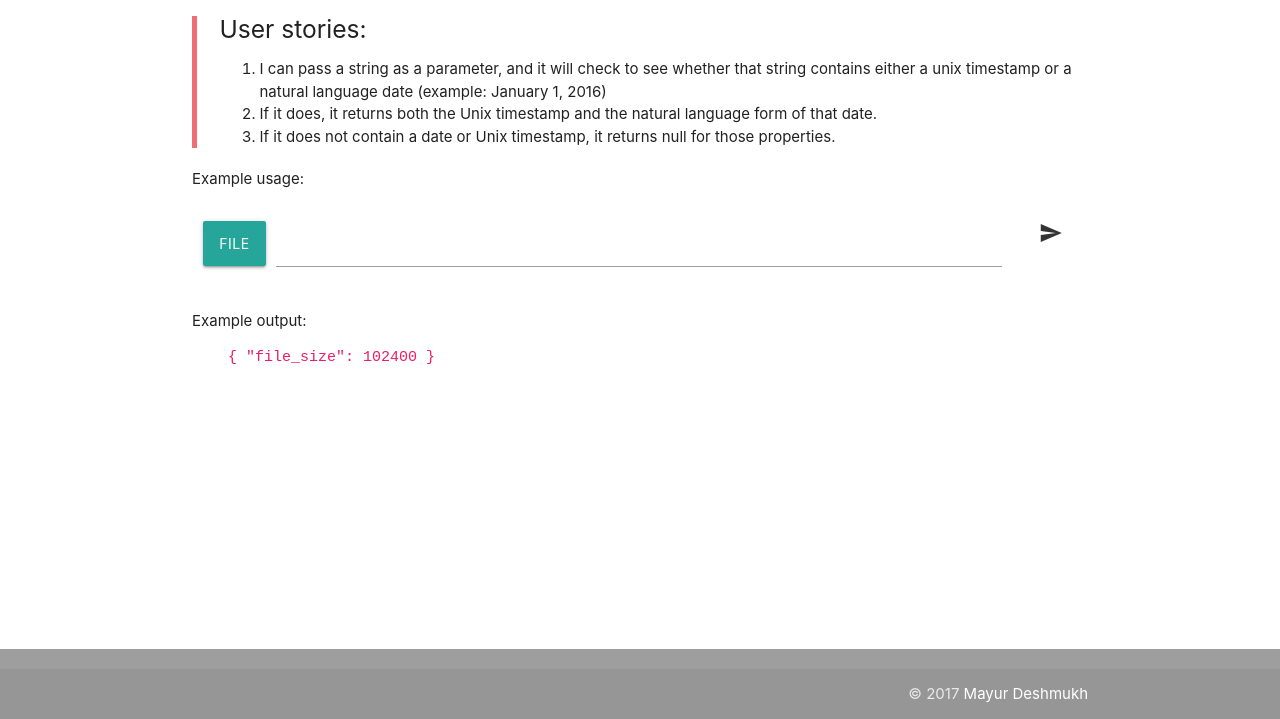
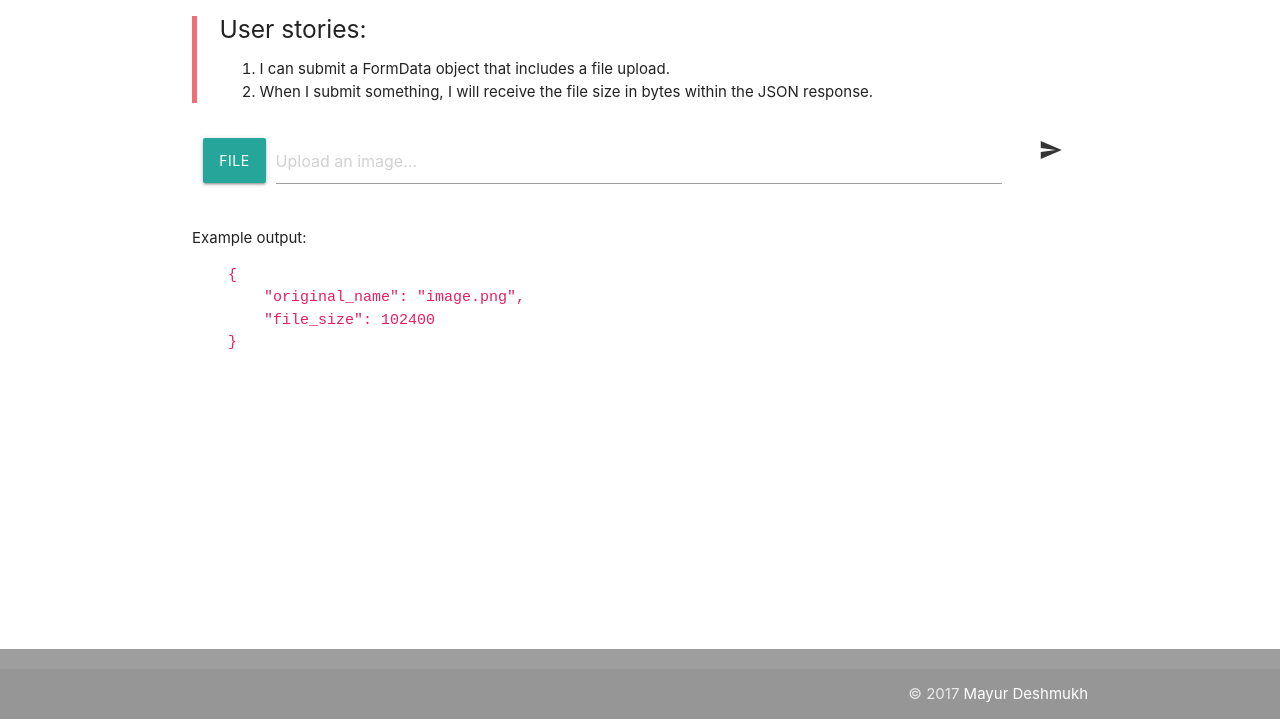
Before and after one commit to deshmukhmayur/fcc-file-metadata-microservice, a website: page public/index.html in a window 1280 px wide. Shown: the part 81-800 px from the top of the page. Drawn offline with nearby package versions, Linux system fonts and the light colour scheme.

Commit message:
😀⛑ Updated with Glitch. Minor changes to the HTML

```diff
--- a/index.js
+++ b/index.js
@@ -1,11 +1,8 @@
 var path = require('path');
 var express = require('express');
 var upload = require('multer')({ dest: 'uploads/' });
-var env = require('node-env-file');
 
 var app = express();
-
-env(__dirname + '/.env');
 
 // to prettify JSON output
 app.set('json spaces', 40);
--- a/package.json
+++ b/package.json
@@ -27,7 +27,6 @@
   "homepage": "https://github.com/deshmukhmayur/fcc-file-metadata-microservice#readme",
   "dependencies": {
     "express": "^4.15.3",
-    "node-env-file": "^0.1.8",
     "multer": "^1.3.0"
   }
 }
--- a/public/index.html
+++ b/public/index.html
@@ -32,23 +32,19 @@
     <blockquote>
       <h5>User stories:</h5>
       <ol>
-        <li>I can pass a string as a parameter, and it will check to see whether that string contains either a unix timestamp or a natural language date (example: January 1, 2016)</li>
-        <li>If it does, it returns both the Unix timestamp and the natural language form of that date.</li>
-        <li>If it does not contain a date or Unix timestamp, it returns null for those properties.</li>
+        <li>I can submit a FormData object that includes a file upload.</li>
+        <li>When I submit something, I will receive the file size in bytes within the JSON response.</li>
       </ol>
     </blockquote>
-    <p>
-      Example usage:
-    </p>
     <form method="POST" enctype="multipart/form-data" action="/upload">
       <div class="row">
         <div class="file-field input-field col s11">
-          <div class="btn">
+          <div class="btn waves-effect">
             <span>File</span>
             <input type="file" name="file" accept="image/*" required>
           </div>
           <div class="file-path-wrapper">
-            <input class="file-path validate" type="text" required>
+            <input class="file-path validate" type="text" placeholder="Upload an image..." required>
           </div>
         </div>
         <button class="btn btn-flat btn-large waves-effect waves-teal col s1"><i class="material-icons">send</i></button>
@@ -58,7 +54,10 @@
       Example output:
     </p>
     <samp><pre class="pink-text">
-    { "file_size": 102400 }
+    {
+        "original_name": "image.png",
+        "file_size": 102400
+    }
     </pre></samp>
   </main>
 
```
Also changed, not shown: 2 other files.
